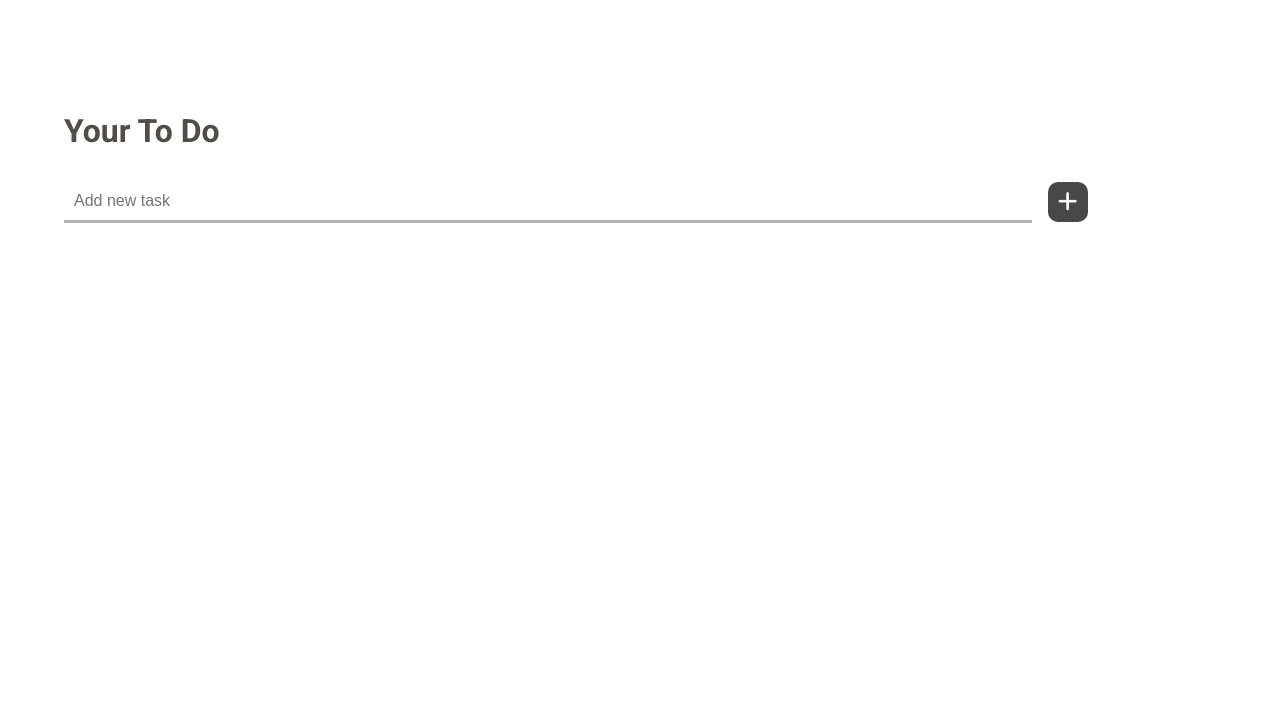
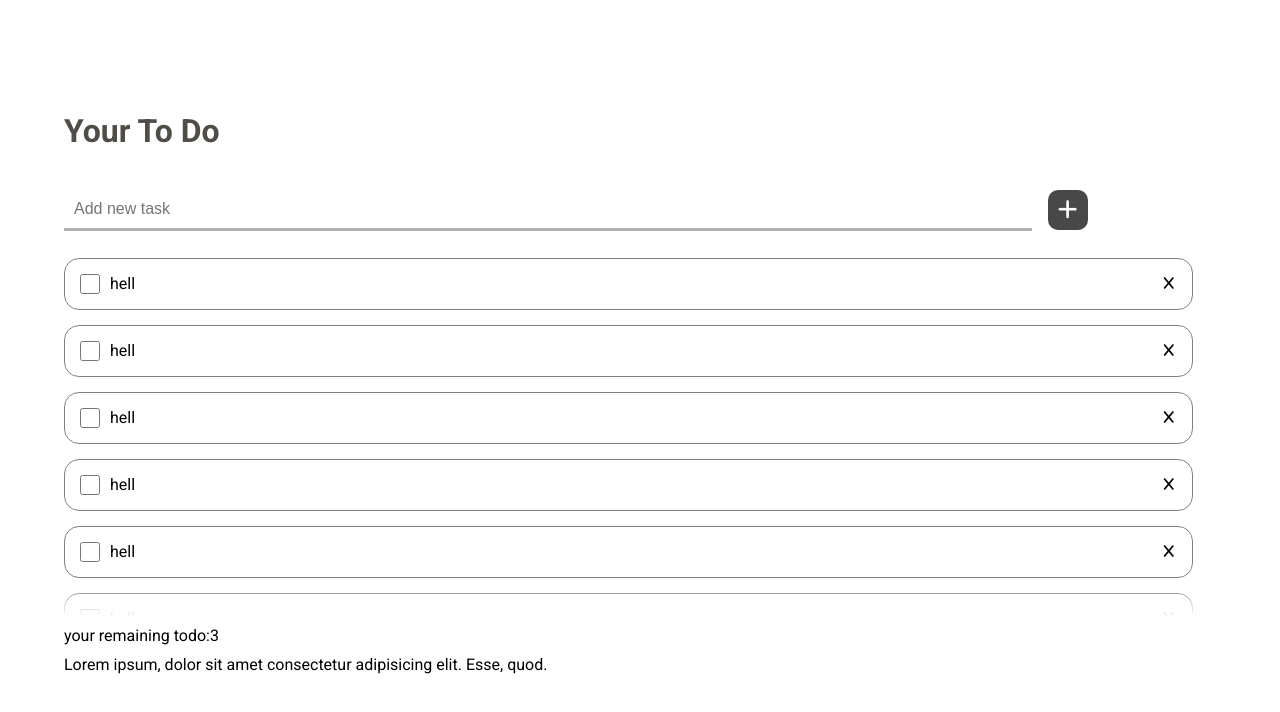
Before and after one commit to tolaxxi/Todo-list-js, a plain HTML site: page index.html in a window 1280 px wide. Drawn offline with Linux system fonts and the light colour scheme.

Commit message:
ADD: task ui

```diff
--- a/index.html
+++ b/index.html
@@ -21,13 +21,55 @@
         <input type="text" placeholder="Add new task" id="todo-input" />
         <button id="add-btn"><i class="fa-solid fa-plus"></i></button>
       </section>
-      <!-- <ul>
-      <label for="">
-        <input type="checkbox" />
-        hell
-        <button><i class="fa-solid fa-x"></i></button>
-      </label>
-    </ul> -->
+      <ul class="todo-list">
+        <label for="" class="task">
+          <span>
+            <input type="checkbox" class="complete-checkbox" />
+            hell
+          </span>
+          <button class="delete-btn"><i class="fa-solid fa-x"></i></button>
+        </label>
+        <label for="" class="task">
+          <span>
+            <input type="checkbox" class="complete-checkbox" />
+            hell
+          </span>
+          <button class="delete-btn"><i class="fa-solid fa-x"></i></button>
+        </label>
+        <label for="" class="task">
+          <span>
+            <input type="checkbox" class="complete-checkbox" />
+            hell
+          </span>
+          <button class="delete-btn"><i class="fa-solid fa-x"></i></button>
+        </label>
+        <label for="" class="task">
+          <span>
+            <input type="checkbox" class="complete-checkbox" />
+            hell
+          </span>
+          <button class="delete-btn"><i class="fa-solid fa-x"></i></button>
+        </label>
+        <label for="" class="task">
+          <span>
+            <input type="checkbox" class="complete-checkbox" />
+            hell
+          </span>
+          <button class="delete-btn"><i class="fa-solid fa-x"></i></button>
+        </label>
+        <label for="" class="task">
+          <span>
+            <input type="checkbox" class="complete-checkbox" />
+            hell
+          </span>
+          <button class="delete-btn"><i class="fa-solid fa-x"></i></button>
+        </label>
+
+      </ul>
+      <section class="quote-section">
+        <p>your remaining todo:3</p>
+        <p>Lorem ipsum, dolor sit amet consectetur adipisicing elit. Esse, quod.</p>
+      </section>
     </main>
   </body>
 </html>
--- a/style.css
+++ b/style.css
@@ -13,7 +13,6 @@ body {
 }
 main {
   width: 90%;
-  /* border: 1px solid; */
   height: 80%;
   margin: 0 auto;
 }
@@ -22,8 +21,7 @@ main {
 }
 .input-section {
   width: 100%;
-  /* border: 1px solid; */
-  margin-top: 2rem;
+  margin-top: 2.5rem;
   display: flex;
 }
 #todo-input {
@@ -44,3 +42,56 @@ main {
   background-color: #484848;
   font-size: 1.3rem;
 }
+
+.task {
+  border: 1px solid grey;
+  width: 98%;
+  display: flex;
+  align-items: center;
+  justify-content: space-between;
+  padding: 15px;
+  border-radius: 15px;
+  margin-bottom: 15px;
+}
+span {
+  display: flex;
+  align-items: center;
+}
+.complete-checkbox {
+  margin-right: 10px;
+  accent-color: #504c47;
+  height: 20px;
+  width: 20px;
+}
+
+.delete-btn {
+  background: none;
+  border: none;
+}
+.todo-list {
+  max-height: 70%;
+  margin-bottom: 10px;
+  overflow: auto;
+}
+.todo-list::before {
+  content: '';
+  position: sticky;
+  top: 0;
+  height: 3ch;
+  display: block;
+  background: linear-gradient(to top, transparent, white);
+  pointer-events: none;
+  z-index: 1;
+}
+.todo-list::after {
+  content: '';
+  position: sticky;
+  bottom: 0;
+  height: 30px;
+  display: block;
+  background: linear-gradient(to bottom, transparent, white);
+  pointer-events: none;
+}
+.quote-section p {
+  margin-bottom: 10px;
+}
```
